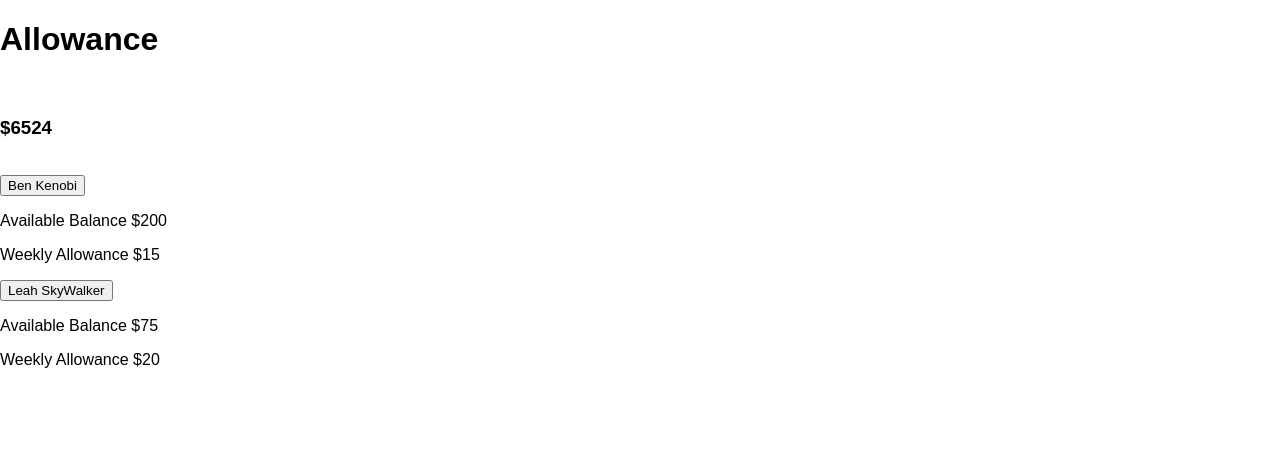
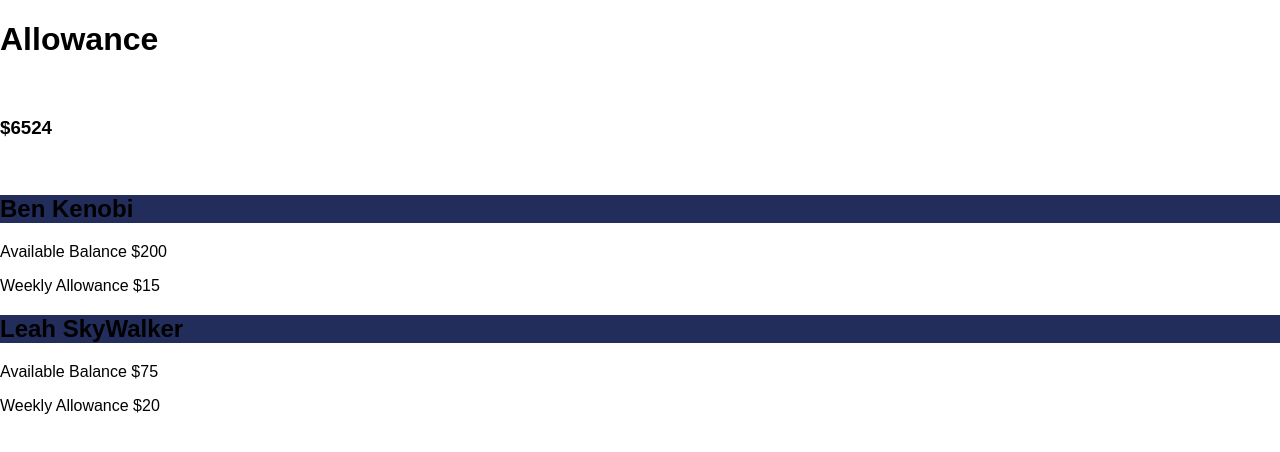
Before and after one commit to atorres6d5/allowance, a React (Create React App) app: page / in a window 1280 px wide. Shown: the top 452 px of the page. Built offline with nearby package versions, Linux system fonts and the light colour scheme.

Commit message:
added style

```diff
--- a/src/components/parentView.js
+++ b/src/components/parentView.js
@@ -23,7 +23,7 @@ class ParentView extends Component {
           {this.state.kids.map((kid, i) => {
             return (
               <div key={i}>
-                <button  type="button">{kid.name}</button>
+                <h2  type="button" style={{"background-color":"#222d5b"	}}>{kid.name}</h2>
                 <p>Available Balance ${kid.accountBal}</p>
                 <p>Weekly Allowance ${kid.weeklyAllow}</p>
               </div>
```
